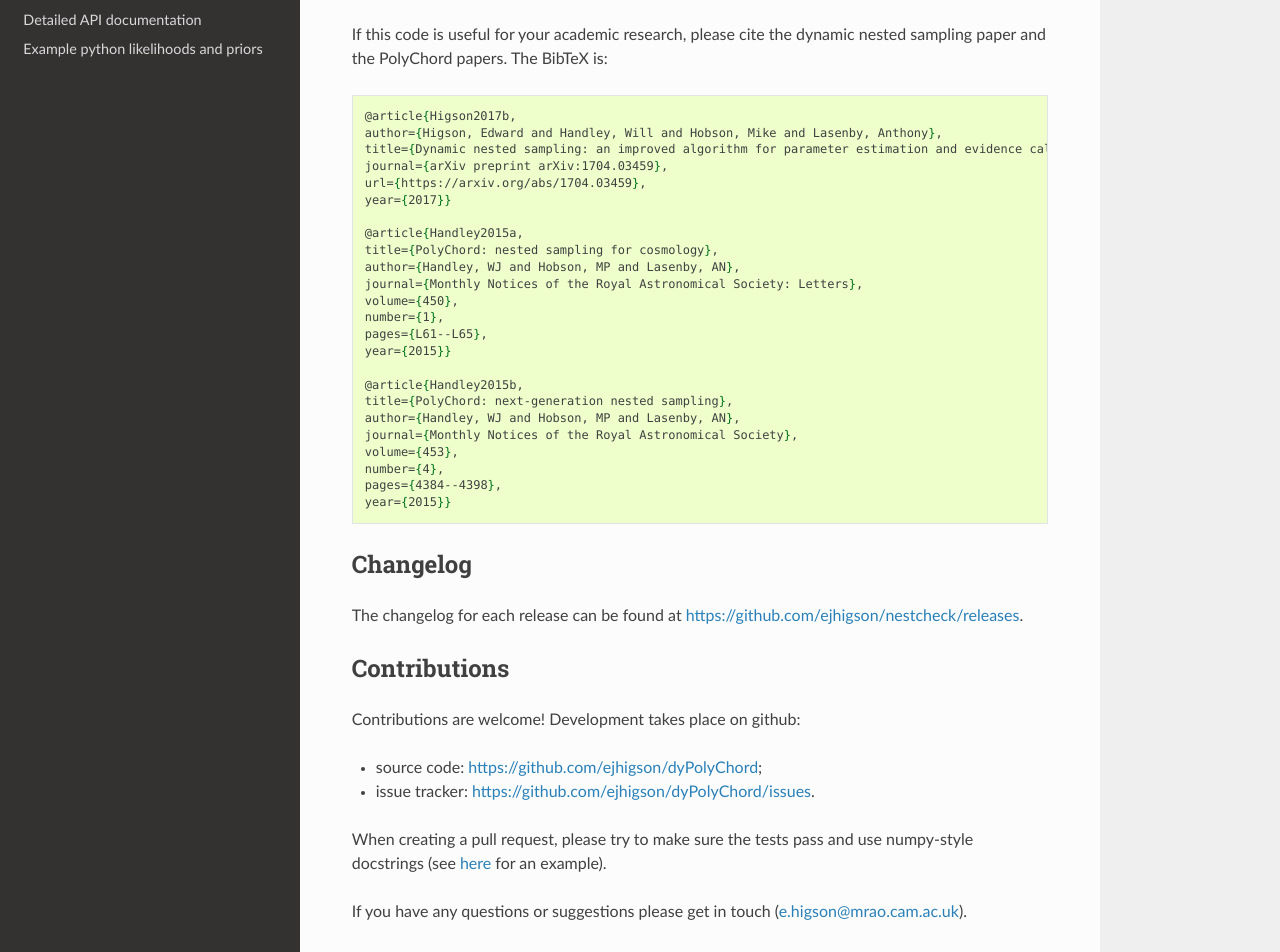
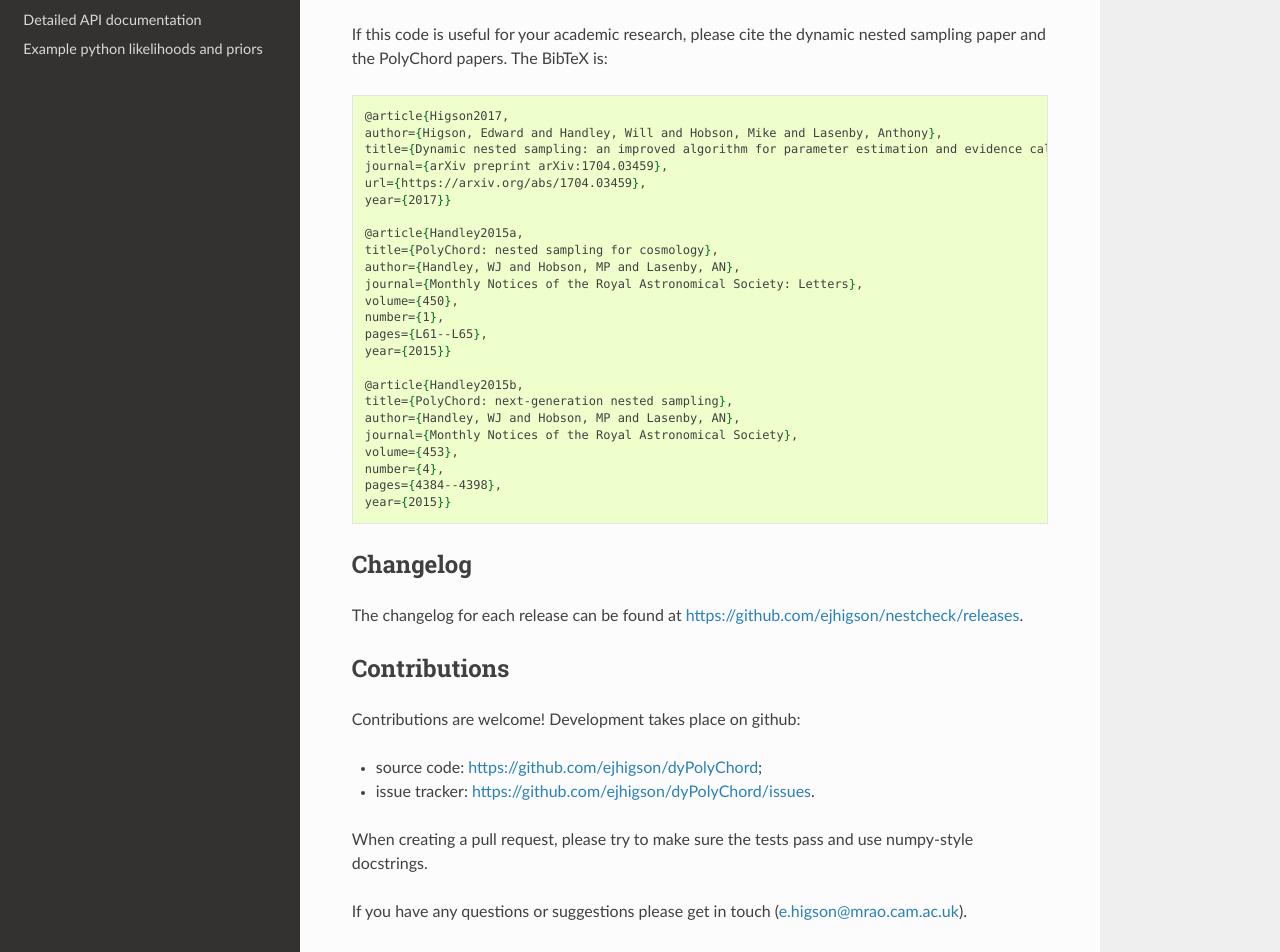
Before and after one commit to ejhigson/dyPolyChord, a Sphinx documentation site: the page built from docs/index.rst, in a window 1280 px wide and 1400 px high, scrolled down 796 px. Shown: the part 159-1111 px from the top of the window. Built offline with Sphinx 7.4.7 and the Read the Docs theme 2.0.0, drawn with Linux system fonts in a browser that asks for light colours.

Commit message:
removing broken link in docs

```diff
--- a/docs/index.rst
+++ b/docs/index.rst
@@ -38,7 +38,7 @@ If this code is useful for your academic research, please cite the dynamic neste
 
 .. code-block:: tex
 
-    @article{Higson2017b,
+    @article{Higson2017,
     author={Higson, Edward and Handley, Will and Hobson, Mike and Lasenby, Anthony},
     title={Dynamic nested sampling: an improved algorithm for parameter estimation and evidence calculation},
     journal={arXiv preprint arXiv:1704.03459},
@@ -77,7 +77,7 @@ Contributions are welcome! Development takes place on github:
 - source code: https://github.com/ejhigson/dyPolyChord;
 - issue tracker: https://github.com/ejhigson/dyPolyChord/issues.
 
-When creating a pull request, please try to make sure the tests pass and use numpy-style docstrings (see `here <http://www.sphinx-doc.org/en/master/ext/example_numpy.html>`_ for an example).
+When creating a pull request, please try to make sure the tests pass and use numpy-style docstrings.
 
 If you have any questions or suggestions please get in touch (e.higson@mrao.cam.ac.uk).
 
```
Also changed, not shown: CONTRIBUTING.md (+1 -1 lines).
